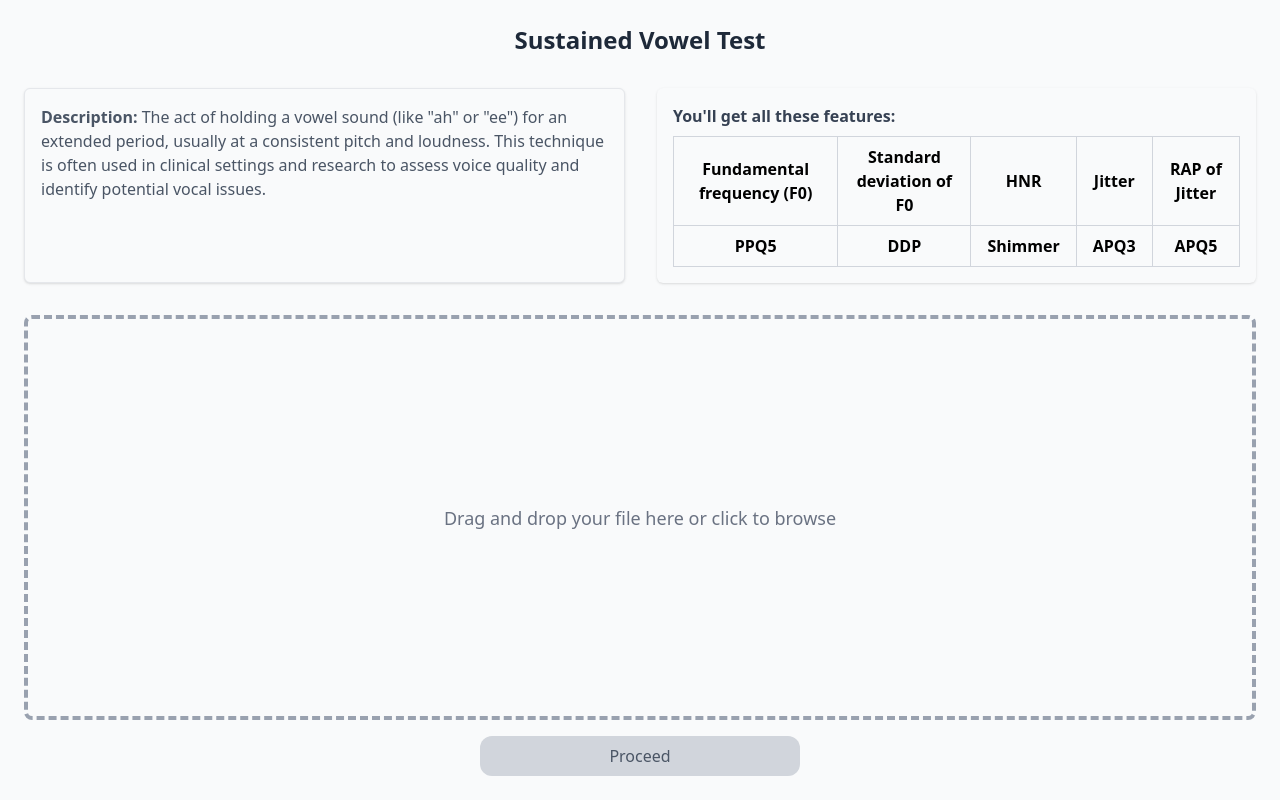
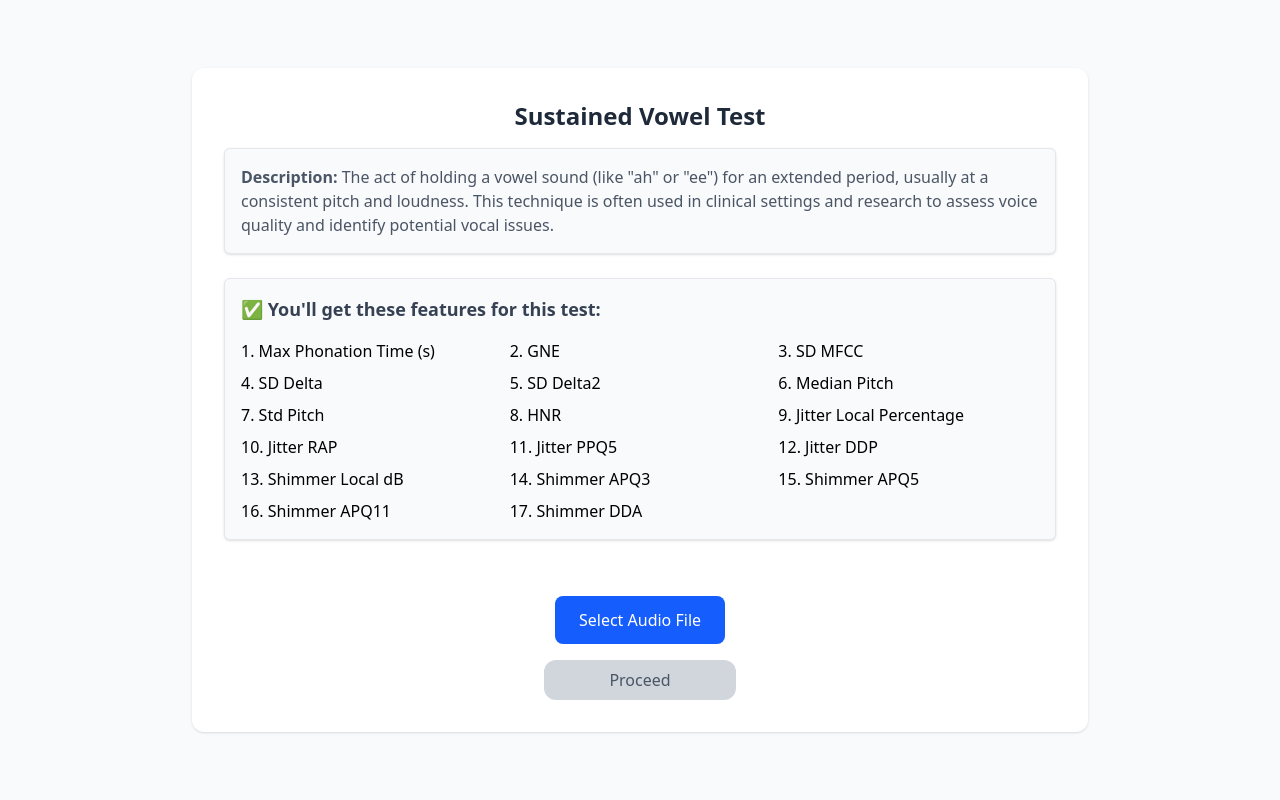
Before and after one commit to UCD-Neuromuscular-Systems-Research/neurally, a React (Vite) app: page /results in a window 1280 px wide. Both pictures are taken after a click on the button "Sustained Vowel (SV)". Built offline with nearby package versions, Linux system fonts and the light colour scheme.

Commit message:
feat: render results from backend on frontend

```diff
--- a/src/electron/preload.cjs
+++ b/src/electron/preload.cjs
@@ -7,6 +7,8 @@ electron.contextBridge.exposeInMainWorld('electron', {
     });
     console.log('something');
   },
+  getImageDataUrl: (imagePath) =>
+    electron.ipcRenderer.invoke('getImageDataUrl', imagePath),
   fileUpload: () => electron.ipcRenderer.invoke('openFileDialog'),
   processAudio: (filePath) =>
     electron.ipcRenderer.invoke('processAudio', filePath),
--- a/src/ui/components/Dashboard.jsx
+++ b/src/ui/components/Dashboard.jsx
@@ -1,48 +1,117 @@
-import React, { useRef, useState } from 'react';
-import { useNavigate, useParams } from 'react-router';
+import React, { useState } from 'react';
+import { useParams, useNavigate } from 'react-router';
 
 function Dashboard() {
   const { testType } = useParams();
   const navigate = useNavigate();
-  const [uploadedFile, setUploadedFile] = useState(null);
-  const inputRef = useRef();
+  const [filePath, setFilePath] = useState(null);
+  const [isProcessing, setIsProcessing] = useState(false);
 
-  const handleFile = (file) => {
-    if (file) {
-      setUploadedFile(file);
+  const SVFeatureList = [
+    'Max Phonation Time (s)',
+    'GNE',
+    'SD MFCC',
+    'SD Delta',
+    'SD Delta2',
+    'Median Pitch',
+    'Std Pitch',
+    'HNR',
+    'Jitter Local Percentage',
+    'Jitter RAP',
+    'Jitter PPQ5',
+    'Jitter DDP',
+    'Shimmer Local dB',
+    'Shimmer APQ3',
+    'Shimmer APQ5',
+    'Shimmer APQ11',
+    'Shimmer DDA',
+  ];
+
+  const handleFileUpload = async () => {
+    try {
+      const selectedFilePath = await window.electron.fileUpload();
+      if (selectedFilePath) {
+        setFilePath(selectedFilePath);
+      }
+    } catch (error) {
+      console.error('Error selecting file:', error);
     }
   };
 
-  const handleDrop = (e) => {
-    e.preventDefault();
-    const file = e.dataTransfer.files[0];
-    handleFile(file);
-  };
+  const handleSingleFileProcessing = async () => {
+    if (filePath && testType) {
+      setIsProcessing(true);
+      try {
+        const result = await window.electron.processSingleFileHD(
+          testType,
+          filePath
+        );
 
-  const handleDragOver = (e) => {
-    e.preventDefault();
-  };
+        // Try to clean the result before parsing
+        let cleanResult = result;
+        if (typeof result === 'string') {
+          // Remove any leading/trailing whitespace
+          cleanResult = result.trim();
+          // If it starts with numbers or other characters, try to find the JSON part
+          if (!cleanResult.startsWith('{')) {
+            // Find the first '{' character
+            const jsonStart = cleanResult.indexOf('{');
+            if (jsonStart !== -1) {
+              cleanResult = cleanResult.substring(jsonStart);
+            }
+          }
 
-  const handleClick = () => {
-    inputRef.current.click();
-  };
+          // Replace Python NaN with null for valid JSON
+          cleanResult = cleanResult.replace(/:\s*NaN\s*([,}])/g, ': null$1');
+        }
 
-  const handleChange = (e) => {
-    const file = e.target.files[0];
-    handleFile(file);
+        try {
+          const parsedResult = JSON.parse(cleanResult);
+          // Navigate to Results with the processing data
+          navigate('/results', {
+            state: {
+              processingResult: parsedResult,
+              testType: testType,
+              filePath: filePath,
+            },
+          });
+        } catch (parseError) {
+          console.error('JSON parse error:', parseError);
+          console.error('Failed to parse:', cleanResult);
+          // Navigate to Results with error
+          navigate('/results', {
+            state: {
+              error: `Failed to parse result: ${parseError.message}`,
+              rawResult: cleanResult,
+              testType: testType,
+              filePath: filePath,
+            },
+          });
+        }
+      } catch (error) {
+        console.error('Processing error:', error);
+        // Navigate to Results with error
+        navigate('/results', {
+          state: {
+            error: error.message,
+            testType: testType,
+            filePath: filePath,
+          },
+        });
+      } finally {
+        setIsProcessing(false);
+      }
+    }
   };
 
   return (
-    <div className="flex flex-col h-screen w-full p-6 space-y-8 bg-gray-50">
-      {/* Test heading */}
-      <h2 className="text-2xl font-bold text-center text-gray-800">
-        Sustained Vowel Test
-      </h2>
-
-      {/* Two blocks */}
-      <div className="flex flex-col md:flex-row md:space-x-8 space-y-6 md:space-y-0">
+    <div className="min-h-screen flex flex-col items-center justify-center bg-gray-50">
+      <div className="w-full max-w-4xl mx-auto bg-white rounded-xl shadow p-8 space-y-8">
+        <h2 className="text-2xl font-bold text-center text-gray-800 mb-4">
+          Sustained Vowel Test
+        </h2>
         {/* Description */}
-        <div className="flex-1 bg-gray-50 p-4 rounded-md shadow-sm border border-gray-200">
+        <div className="bg-gray-50 p-4 rounded-md shadow-sm border border-gray-200 mb-6">
           <p className="text-gray-600">
             <span className="font-bold">Description:</span> The act of holding a
             vowel sound (like "ah" or "ee") for an extended period, usually at a
@@ -51,85 +120,84 @@ function Dashboard() {
             potential vocal issues.
           </p>
         </div>
+        <div className="bg-gray-50 p-4 rounded-md shadow-sm border border-gray-200 mb-6">
+          <p className="text-lg font-semibold text-gray-700 mb-2">
+            ✅ You'll get these features for this test:
+          </p>
+          <ol className="grid grid-cols-1 sm:grid-cols-2 md:grid-cols-3 gap-2 list-decimal list-inside mt-4">
+            {SVFeatureList.map((feature, index) => (
+              <li key={index}>{feature}</li>
+            ))}
+          </ol>
+        </div>
 
-        {/* Features */}
-        <div className="flex-1 bg-gray-50 p-4 rounded-md shadow-sm">
-          <h3 className="font-semibold mb-2 text-gray-700">
-            You'll get all these features:
-          </h3>
-
-          <table className="table-auto w-full border-collapse border border-gray-300">
-            <tbody>
-              <tr className="text-center">
-                <td className="border border-gray-300 px-4 py-2 font-semibold">
-                  Fundamental frequency (F0)
-                </td>
-                <td className="border border-gray-300 px-4 py-2 font-semibold">
-                  Standard deviation of F0
-                </td>
-                <td className="border border-gray-300 px-4 py-2 font-semibold">
-                  HNR
-                </td>
-                <td className="border border-gray-300 px-4 py-2 font-semibold">
-                  Jitter
-                </td>
-                <td className="border border-gray-300 px-4 py-2 font-semibold">
-                  RAP of Jitter
-                </td>
-              </tr>
-              <tr className="text-center">
-                <td className="border border-gray-300 px-4 py-2 font-semibold">
-                  PPQ5
-                </td>
-                <td className="border border-gray-300 px-4 py-2 font-semibold">
-                  DDP
-                </td>
-                <td className="border border-gray-300 px-4 py-2 font-semibold">
-                  Shimmer
-                </td>
-                <td className="border border-gray-300 px-4 py-2 font-semibold">
-                  APQ3
-                </td>
-                <td className="border border-gray-300 px-4 py-2 font-semibold">
-                  APQ5
-                </td>
-              </tr>
-            </tbody>
-          </table>
+        {/* Features in 3 columns */}
+        <div className="grid grid-cols-1 sm:grid-cols-2 md:grid-cols-3 gap-4 mb-8">
+          {[].map((feature, idx) => (
+            <div
+              key={feature}
+              className="bg-gray-100 rounded-lg p-4 flex items-center justify-center text-center font-semibold text-gray-800 text-base"
+            >
+              {idx + 1}. {feature}
+            </div>
+          ))}
+        </div>
+        {/* Call to Action Buttons */}
+        <div className="flex flex-col items-center space-y-4">
+          <button
+            onClick={handleFileUpload}
+            className="px-6 py-3 bg-blue-600 text-white rounded-lg hover:bg-blue-700 transition-colors"
+          >
+            Select Audio File
+          </button>
+          {filePath && (
+            <div className="text-center">
+              <p className="text-green-600 font-medium">
+                File selected: {filePath.split('/').pop()}
+              </p>
+              <p className="text-sm text-gray-500">Path: {filePath}</p>
+            </div>
+          )}
+          <button
+            disabled={!filePath || isProcessing}
+            onClick={handleSingleFileProcessing}
+            className={`w-48 px-6 py-2 rounded-xl transition
+              ${
+                filePath && !isProcessing
+                  ? 'bg-green-600 text-white hover:bg-green-700 cursor-pointer'
+                  : 'bg-gray-300 text-gray-600 cursor-not-allowed'
+              } flex items-center justify-center`}
+          >
+            {isProcessing ? (
+              <>
+                <svg
+                  className="animate-spin h-5 w-5 mr-2 text-white"
+                  xmlns="http://www.w3.org/2000/svg"
+                  fill="none"
+                  viewBox="0 0 24 24"
+                >
+                  <circle
+                    className="opacity-25"
+                    cx="12"
+                    cy="12"
+                    r="10"
+                    stroke="currentColor"
+                    strokeWidth="4"
+                  ></circle>
+                  <path
+                    className="opacity-75"
+                    fill="currentColor"
+                    d="M4 12a8 8 0 018-8v4a4 4 0 00-4 4H4z"
+                  ></path>
+                </svg>
+                Processing...
+              </>
+            ) : (
+              'Proceed'
+            )}
+          </button>
         </div>
       </div>
-
-      {/* Drag & Drop */}
-      <div
-        className="flex-grow border-4 border-dashed border-gray-400 rounded-lg flex items-center justify-center text-gray-500 text-lg cursor-pointer hover:border-gray-600 transition mb-4"
-        onDrop={handleDrop}
-        onDragOver={handleDragOver}
-        onClick={handleClick}
-      >
-        {uploadedFile
-          ? `Successfully uploaded: ${uploadedFile.name}`
-          : 'Drag and drop your file here or click to browse'}
-        <input
-          type="file"
-          ref={inputRef}
-          className="hidden"
-          onChange={handleChange}
-        />
-      </div>
-
-      {/* Proceed Button */}
-      <button
-        disabled={!uploadedFile}
-        onClick={() => navigate('/results')}
-        className={`block mx-auto w-1/2 max-w-xs px-6 py-2 rounded-xl transition
-          ${
-            uploadedFile
-              ? 'bg-green-600 text-white hover:bg-green-700 cursor-pointer'
-              : 'bg-gray-300 text-gray-600 cursor-not-allowed'
-          }`}
-      >
-        Proceed
-      </button>
     </div>
   );
 }
--- a/src/ui/components/Results.jsx
+++ b/src/ui/components/Results.jsx
@@ -1,92 +1,173 @@
-import React from 'react';
-import image from './sample_SV.png';
+import React, { useState, useEffect } from 'react';
+import { useLocation, useNavigate } from 'react-router';
 
 function Results() {
+  const location = useLocation();
+  const navigate = useNavigate();
+  const [processingResult, setProcessingResult] = useState(null);
+  const [error, setError] = useState(null);
+  const [filePath, setFilePath] = useState(null);
+  const [plotDataUrl, setPlotDataUrl] = useState(null);
+  const [plotLoading, setPlotLoading] = useState(false);
+
+  useEffect(() => {
+    if (processingResult && processingResult.plot_path) {
+      setPlotLoading(true);
+      window.electron
+        .getImageDataUrl(processingResult.plot_path)
+        .then((dataUrl) => {
+          setPlotDataUrl(dataUrl);
+          setPlotLoading(false);
+        });
+    } else {
+      setPlotDataUrl(null);
+    }
+  }, [processingResult]);
+
+  useEffect(() => {
+    // Get data from navigation state
+    if (location.state) {
+      setProcessingResult(location.state.processingResult);
+      setError(location.state.error);
+      setFilePath(location.state.filePath);
+
+      // If there's raw result data, try to parse it
+      if (location.state.rawResult) {
+        try {
+          const parsed = JSON.parse(location.state.rawResult);
+          setProcessingResult(parsed);
+        } catch (parseError) {
+          setError(`Failed to parse result: ${parseError.message}`);
+        }
+      }
+    }
+  }, [location.state]);
+
+  const renderFeaturesTable = (features) => {
+    if (!features || features.length === 0) return null;
+
+    const feature = features[0]; // Get the first (and only) feature object
+    const featureEntries = Object.entries(feature);
+
+    return (
+      <table className="table-auto w-full border-collapse border border-gray-300 text-sm">
+        <tbody>
+          {featureEntries.map(([key, value]) => {
+            // Skip certain fields that are not features
+            if (['filename', 'participant', 'test'].includes(key)) return null;
+
+            return (
+              <tr key={key} className="text-center">
+                <td className="border px-3 py-2 font-semibold">
+                  {key.replace(/_/g, ' ')}
+                </td>
+                <td className="border px-3 py-2">
+                  {typeof value === 'number' ? value.toFixed(4) : value}
+                </td>
+              </tr>
+            );
+          })}
+        </tbody>
+      </table>
+    );
+  };
+
+  // If no data is available, show a message
+  if (!processingResult && !error) {
     return (
       <div className="w-full p-6 space-y-8">
-      {/* Heading */}
+        <div className="text-center">
+          <h2 className="text-2xl font-bold text-gray-800 mb-4">
+            No Results Available
+          </h2>
+          <p className="text-gray-600 mb-4">
+            Please go back and process a file to see results.
+          </p>
+          <button
+            onClick={() => navigate(-1)}
+            className="bg-blue-600 text-white px-6 py-2 rounded-xl hover:bg-blue-700 transition"
+          >
+            Go Back
+          </button>
+        </div>
+      </div>
+    );
+  }
+
+  return (
+    <div className="w-full p-6 space-y-8">
       <h2 className="text-2xl font-bold text-center text-gray-800">
         Your file is processed and here&apos;s your analysis.
       </h2>
 
-      {/* Two-column layout */}
-      <div className="flex flex-col md:flex-row md:space-x-8 space-y-6 md:space-y-0">
-        {/* Left: Feature Table */}
-        <div className="flex-1 bg-white p-4 rounded-md shadow-sm border border-gray-200">
+      {error && (
+        <div className="bg-red-100 border border-red-400 text-red-700 px-4 py-3 rounded">
+          <strong>Error:</strong> {error}
+        </div>
+      )}
+
+      {processingResult && processingResult.status === 'success' && (
+        <div className="bg-green-100 border border-green-400 text-green-700 px-4 py-3 rounded">
+          <strong>Success!</strong> {processingResult.message}
+          <div className="text-sm mt-1">
+            Processing time: {processingResult.elapsed_seconds?.toFixed(2)}{' '}
+            seconds
+          </div>
+          {filePath && (
+            <div className="text-sm mt-1">
+              File: {filePath.split('/').pop()}
+            </div>
+          )}
+        </div>
+      )}
+
+      {/* Plot on top */}
+      <div className="w-full bg-white p-4 rounded-md shadow-sm border border-gray-200 flex items-center justify-center min-h-[400px]">
+        {plotLoading ? (
+          <p className="text-gray-500">Loading plot...</p>
+        ) : processingResult && processingResult.plot_path && plotDataUrl ? (
+          <div className="w-full aspect-[16/9] flex items-center justify-center bg-gray-100 rounded-xl overflow-hidden">
+            <img
+              src={plotDataUrl}
+              alt="Voiced Detection Plot"
+              className="w-full h-full object-contain block"
+            />
+          </div>
+        ) : (
+          <p className="text-gray-500">No plot available</p>
+        )}
+      </div>
+
+      {/* Results table below */}
+      <div className="bg-white p-4 rounded-md shadow-sm border border-gray-200">
         <h3 className="font-semibold text-lg mb-4 text-gray-700">
           Extracted Features
         </h3>
-          <table className="table-auto w-full border-collapse border border-gray-300 text-sm">
-            <tbody>
-              <tr className="text-center">
-                <td className="border px-3 py-2 font-semibold">
-                  Fundamental frequency (F0)
-                </td>
-                <td className="border px-3 py-2">145.2 Hz</td>
-              </tr>
-              <tr className="text-center">
-                <td className="border px-3 py-2 font-semibold">
-                  Standard deviation of F0
-                </td>
-                <td className="border px-3 py-2">12.4 Hz</td>
-              </tr>
-              <tr className="text-center">
-                <td className="border px-3 py-2 font-semibold">HNR</td>
-                <td className="border px-3 py-2">21.7 dB</td>
-              </tr>
-              <tr className="text-center">
-                <td className="border px-3 py-2 font-semibold">Jitter</td>
-                <td className="border px-3 py-2">0.45%</td>
-              </tr>
-              <tr className="text-center">
-                <td className="border px-3 py-2 font-semibold">
-                  RAP of Jitter
-                </td>
-                <td className="border px-3 py-2">0.19%</td>
-              </tr>
-              <tr className="text-center">
-                <td className="border px-3 py-2 font-semibold">PPQ5</td>
-                <td className="border px-3 py-2">0.24%</td>
-              </tr>
-              <tr className="text-center">
-                <td className="border px-3 py-2 font-semibold">DDP</td>
-                <td className="border px-3 py-2">0.56%</td>
-              </tr>
-              <tr className="text-center">
-                <td className="border px-3 py-2 font-semibold">Shimmer</td>
-                <td className="border px-3 py-2">0.32%</td>
-              </tr>
-              <tr className="text-center">
-                <td className="border px-3 py-2 font-semibold">APQ3</td>
-                <td className="border px-3 py-2">0.17%</td>
-              </tr>
-              <tr className="text-center">
-                <td className="border px-3 py-2 font-semibold">APQ5</td>
-                <td className="border px-3 py-2">0.22%</td>
-              </tr>
-            </tbody>
-          </table>
+        {processingResult && processingResult.features ? (
+          renderFeaturesTable(processingResult.features)
+        ) : (
+          <p className="text-gray-500">No features available</p>
+        )}
       </div>
 
-        {/* Right: PNG Plot */}
-        <div className="flex-1 flex items-center justify-center bg-white p-4 rounded-md shadow-sm border border-gray-200">
-          <img
-            src={image}
-            alt="Feature Analysis Plot"
-            className="max-w-full max-h-[400px] object-contain"
-          />
-        </div>
-      </div>
+      {/* Action Buttons */}
+      <div className="flex justify-center space-x-4">
         <button
-        className="block mx-auto w-1/2 max-w-xs bg-blue-600 text-white px-6 py-2 rounded-xl hover:bg-blue-700 transition cursor-pointer"
+          onClick={() => navigate(-1)}
+          className="bg-gray-600 text-white px-6 py-2 rounded-xl hover:bg-gray-700 transition cursor-pointer"
+        >
+          Go Back
+        </button>
+        <button
+          className="bg-blue-600 text-white px-6 py-2 rounded-xl hover:bg-blue-700 transition cursor-pointer"
           onClick={() => {
-          // Replace this with your actual download logic
             console.log('Download triggered');
           }}
         >
           Download Results
         </button>
       </div>
+    </div>
   );
 }
 
```
Also changed, not shown: src/electron/main.js (+15 -0 lines), 1 other file (tests, documents, lock files or other folders). Lines whose indentation alone changed are shown as unchanged.
